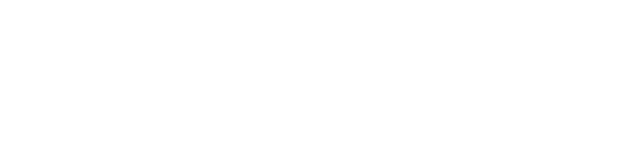
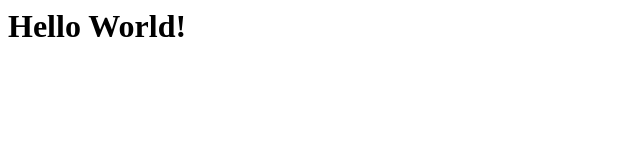
Before and after one commit to Hablapatabla/demo, a plain HTML site: page index.html in a window 1280 px wide. Shown: the whole page, without its empty margins (0-640 px from the left). Drawn offline with Linux system fonts and the light colour scheme.

Commit message:
Update index.html

```diff
--- a/index.html
+++ b/index.html
@@ -4,6 +4,8 @@
   <title>My Demo Page! </title>
 </head>
 
-<body></body>
+<body>
+  <h1>Hello World!</h1>
+</body>
 
 </html>
```
